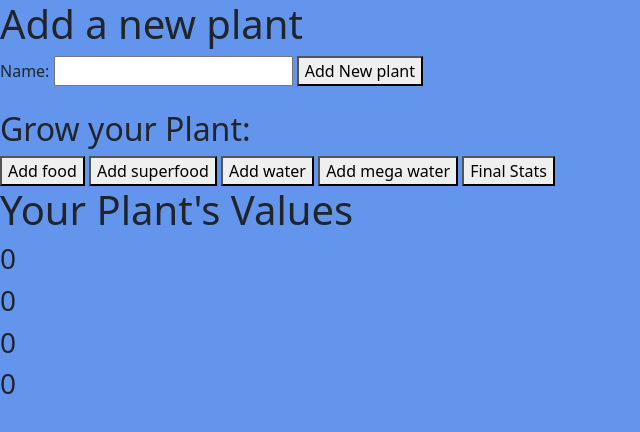
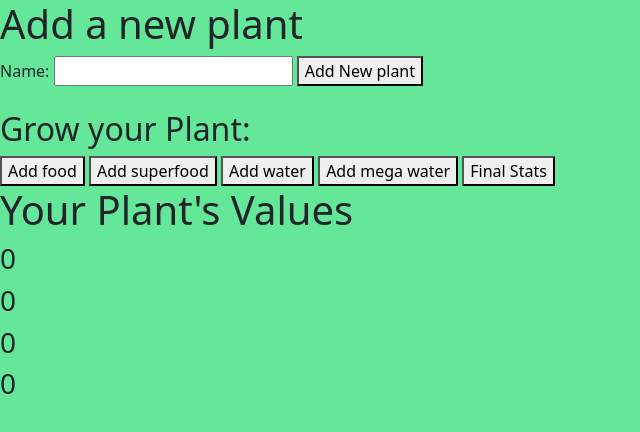
Before and after one commit to MGantz22/IGreenHouse, a website built with webpack: page src/index.html in a window 1280 px wide. Shown: the whole page, without its empty margins (0-640 px from the left). Built offline with nearby package versions, Linux system fonts and the light colour scheme.

Commit message:
changed background color Co-authored-by: Bri <bbakshev@users.noreply.github.com> Co-authored-by: Jen Holcomb <jenniferholcomb@users.noreply.github.com> Co-authored-by: Carl Sustrich <CarlSustrich@users.noreply.github.com>

```diff
--- a/src/css/styles.css
+++ b/src/css/styles.css
@@ -1,3 +1,3 @@
 body {
-  background-color: cornflowerblue;
+  background-color: rgb(101, 231, 153);
 }
```
Also changed, not shown: src/index.html (+0 -3 lines).
